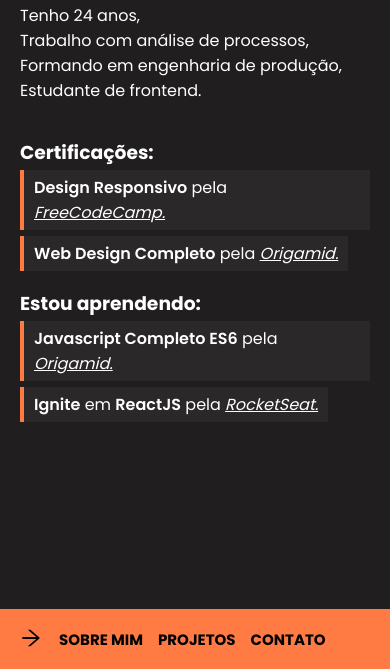
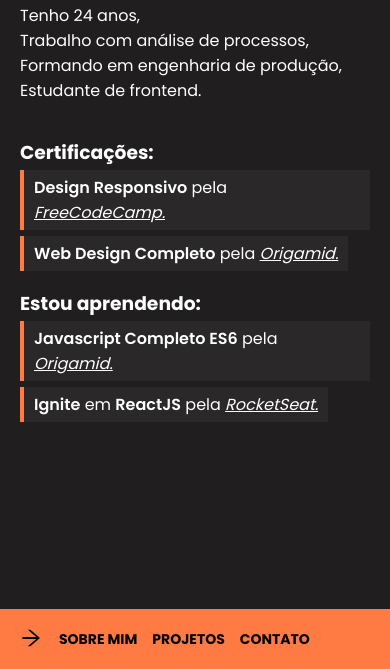
Before and after one commit to jkayoss/ReactPortfolio, a React app: page /about in a window 390 px wide. Shown: the part 175-844 px from the top of the page. Built offline with nearby package versions, Linux system fonts and the light colour scheme.

Commit message:
Add files via upload

```diff
--- a/src/style/menu.scss
+++ b/src/style/menu.scss
@@ -31,7 +31,7 @@
         background-color: #ff7b43;
         box-sizing: border-box;
         li {
-            font-size: 15px;
+            font-size: 14px;
             margin-right: 15px;
             color: black;
             a {
@@ -55,7 +55,7 @@
     background-color: #ff7b43;
     box-sizing: border-box;
     li {
-        font-size: 15px;
+        font-size: 14px;
         margin-right: 15px;
         color: black;
         a {
```
